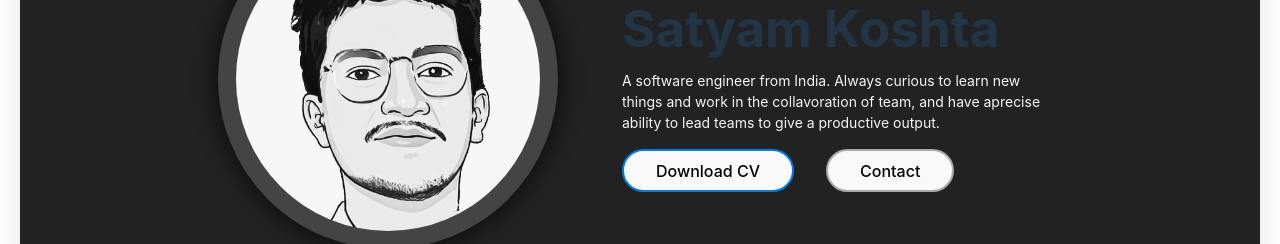
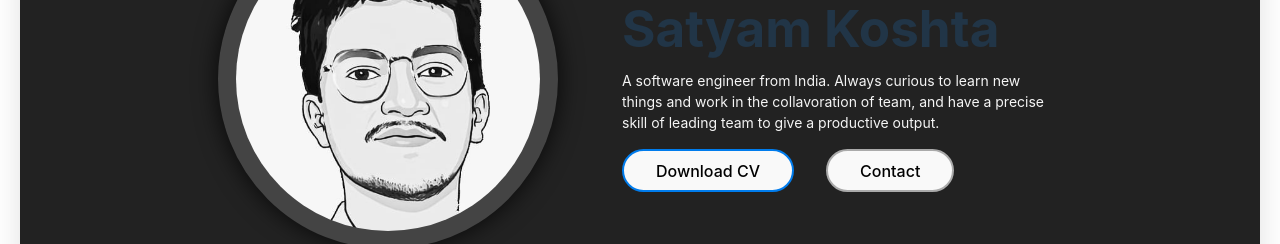
Before and after one commit to satyamkoshta340/my-cv, a React (Vite) app: page / in a window 1280 px wide. Shown: the part 298-542 px from the top of the page. Built offline with nearby package versions, Linux system fonts and the light colour scheme.

Commit message:
minor fixes

```diff
--- a/src/pages/About.jsx
+++ b/src/pages/About.jsx
@@ -8,6 +8,7 @@ import { TbBrandCpp, TbBrandJavascript } from "react-icons/tb";
 import { FaPython, FaHtml5, FaCss3, FaSass, FaNode, FaReact, FaGit, FaAward, FaLinkedin } from "react-icons/fa";
 import { SiMongodb, SiMysql, SiPostgresql, SiPostman, SiRedux, SiLeetcode, SiHackerrank} from "react-icons/si";
 import satyamBackground from '../assets/satyam.jpeg';
+import satyamKoshtaResume from '../assets/SatyamKoshtaResume.pdf';
 
 function About() {
   const containerRef = useRef(null);
@@ -45,9 +46,9 @@ function About() {
               {/* <span className='about_title'>Web Designer</span> */}
               <WordAnimation />
               <h1>Satyam Koshta</h1>
-              <p>A software engineer from India. Always curious to learn new things and work in the collavoration of team, and have aprecise ability to lead teams to give a productive output.</p>
+              <p>A software engineer from India. Always curious to learn new things and work in the collavoration of team, and have a precise skill of leading team to give a productive output.</p>
               <div className='row button-row'>
-                <a href="/src/assets/SatyamKoshtaResume.pdf" download="SatyamKoshtaResume"><button className='button-main'>Download CV</button></a>
+                <a href={satyamKoshtaResume} download="SatyamKoshtaCV"><button className='button-main'>Download CV</button></a>
                 <a href='mailto:satyamkoshta340@gmail.com'><button>Contact</button></a>
               </div>
           </div>
```
